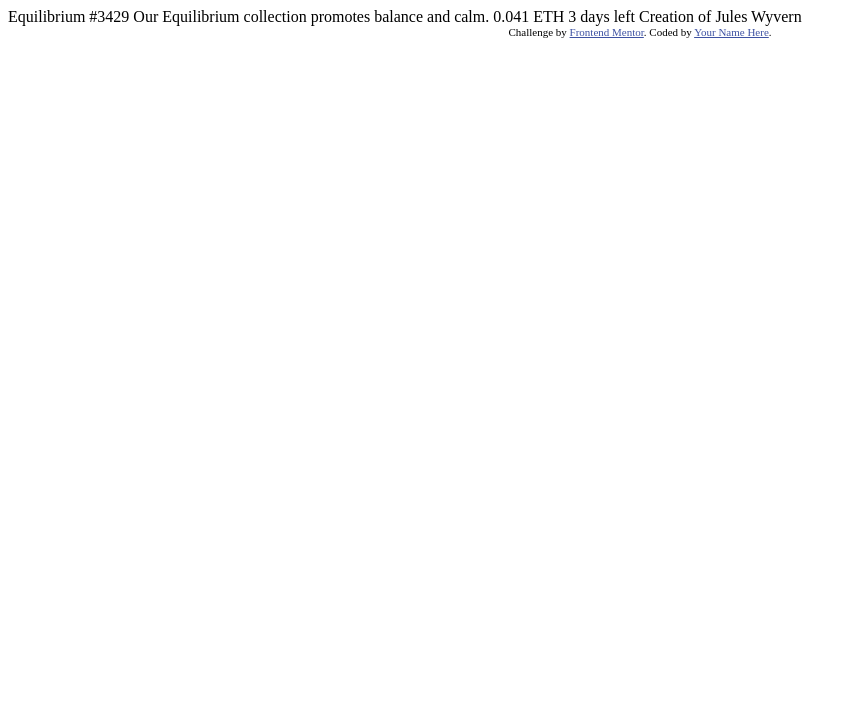
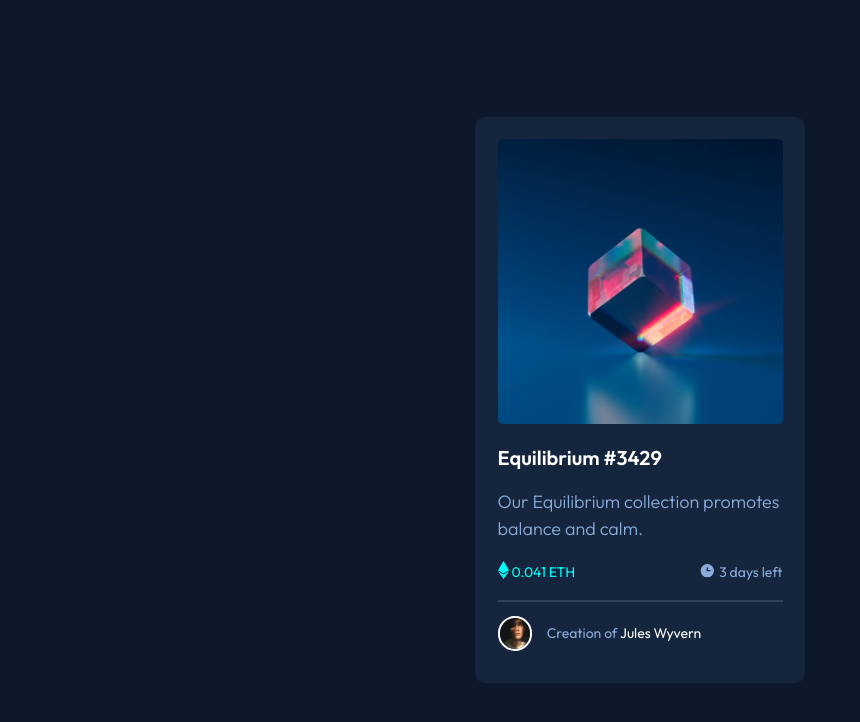
Before and after one commit to Bouyyah/NFT-Preview-card, a plain HTML site: page index.html in a window 1280 px wide. Shown: the whole page, without its empty margins (0-860 px from the left). Drawn offline with Linux system fonts and the light colour scheme.

Commit message:
All styles done

```diff
--- a/index.html
+++ b/index.html
@@ -1,33 +1,59 @@
 <!DOCTYPE html>
 <html lang="en">
   <head>
-  <meta charset="UTF-8">
-  <meta name="viewport" content="width=device-width, initial-scale=1.0"> <!-- displays site properly based on user's device -->
-
-  <link rel="icon" type="image/png" sizes="32x32" href="./images/favicon-32x32.png">
+    <meta charset="UTF-8" />
+    <meta name="viewport" content="width=device-width, initial-scale=1.0" />
+    <link rel="preconnect" href="https://fonts.googleapis.com" />
+    <link rel="preconnect" href="https://fonts.gstatic.com" crossorigin />
+    <link
+      href="https://fonts.googleapis.com/css2?family=Karla&family=Outfit:wght@300;400;600&display=swap"
+      rel="stylesheet"
+    />
+    <link rel="stylesheet" href="./css/main.css" />
+    <link
+      rel="icon"
+      type="image/png"
+      sizes="32x32"
+      href="./images/favicon-32x32.png"
+    />
 
     <title>Frontend Mentor | NFT preview card component</title>
-
-  <!-- Feel free to remove these styles or customise in your own stylesheet 👍 -->
-  <style>
-    .attribution { font-size: 11px; text-align: center; }
-    .attribution a { color: hsl(228, 45%, 44%); }
-  </style>
   </head>
   <body>
+    <main class="card">
+      <div class="card--image">
+        <img
+          src="./images/image-equilibrium.jpg"
+          alt="Equilibrium"
+          class="card--image__bg"
+        />
+        <div class="card--image__fg">
+          <img src="./images/icon-view.svg" alt="eye" class="card--image__fg--image" />
+        </div>
 
-  Equilibrium #3429
+      </div>
 
+      <h1 class="card--title">Equilibrium #3429</h1>
+      <p class="card--text">
         Our Equilibrium collection promotes balance and calm.
-
-  0.041 ETH
-  3 days left
-
-  Creation of Jules Wyvern
-
-  <div class="attribution">
-    Challenge by <a href="https://www.frontendmentor.io?ref=challenge" target="_blank">Frontend Mentor</a>.
-    Coded by <a href="#">Your Name Here</a>.
+      </p>
+      <div class="card--infos">
+        <span class="card--infos__price">
+          <img src="./images/icon-ethereum.svg" alt="etherium svg" /> 0.041
+          ETH</span
+        >
+        <span class="card--infos__time">
+          <img src="./images/icon-clock.svg" alt="clock svg" /> 3 days left
+        </span>
       </div>
+      <div class="card--avatar">
+        <img
+          src="./images/image-avatar.png"
+          alt="avatar"
+          class="card--avatar__image"
+        />
+        <p class="card--avatar__desc">Creation of <span>Jules Wyvern</span></p>
+      </div>
+    </main>
   </body>
 </html>
--- a/scss/_reset.scss
+++ b/scss/_reset.scss
@@ -46,7 +46,7 @@ a:not([class]) {
 img,
 picture {
   max-width: 100%;
-  display: block;
+  // display: block;
 }
 
 /* Inherit fonts for inputs and buttons */
--- /dev/null
+++ b/scss/_variables.scss
@@ -0,0 +1,6 @@
+$softBlue : hsl(215, 51%, 70%);
+$cyan : hsl(178, 100%, 50%);
+$darkBlueMain : hsl(217, 54%, 11%);
+$darkBlueCard : hsl(216, 50%, 16%);
+$darkBlueLine : hsl(215, 32%, 27%);
+$white : hsl(0, 0%, 100%);
--- a/scss/main.scss
+++ b/scss/main.scss
@@ -1 +1,121 @@
-@import 'reset';
+@import "reset";
+@import "variables";
+html {
+  font-size: 62.5%;
+}
+
+body {
+  font-family: "Karla", sans-serif;
+  font-family: "Outfit", sans-serif;
+  background-color: $darkBlueMain;
+  display: flex;
+  justify-content: center;
+  align-items: center;
+}
+
+.card {
+  width: 33rem;
+  background-color: $darkBlueCard;
+  padding: 2.25rem;
+  border-radius: 1rem;
+
+  &--image {
+    position: relative;
+
+    &:hover {
+      .card--image__fg {
+        cursor: pointer;
+        display: flex;
+        justify-content: center;
+        align-items: center;
+        width: 100%;
+        height: 100%;
+        position: absolute;
+        top: 50%;
+        left: 50%;
+        transform: translate(-50%, -50%);
+        border-radius: 0.5rem;
+        background-color: rgba($cyan, 0.35);
+      }
+    }
+
+    &__bg {
+      position: relative;
+      border-radius: 0.5rem;
+    }
+    &__fg {
+      display: none;
+    }
+  }
+
+  &--title {
+    color: $white;
+    font-weight: 600;
+    margin: 1.5rem 0;
+
+    &:hover {
+      color: $cyan;
+      cursor: pointer;
+    }
+  }
+
+  &--text {
+    color: $softBlue;
+    font-size: 1.8rem;
+    font-weight: 300;
+  }
+
+  &--infos {
+    display: flex;
+    justify-content: space-between;
+    align-items: center;
+    padding: 1.7rem 0;
+    border-bottom: 2px solid $darkBlueLine;
+
+    &__price {
+      text-align: center;
+      color: $cyan;
+      font-size: 1.4rem;
+      font-weight: 400;
+
+      img {
+        position: relative;
+        top: 0.2rem;
+      }
+    }
+    &__time {
+      color: $softBlue;
+      font-size: 1.4rem;
+      img {
+        position: relative;
+        top: 0.2rem;
+      }
+    }
+  }
+
+  &--avatar {
+    display: flex;
+    padding: 1.4rem 0 1rem 0;
+    align-items: center;
+    &__image {
+      width: 12%;
+      border: 2px solid $white;
+      border-radius: 50%;
+    }
+
+    &__desc {
+      color: $softBlue;
+      font-size: 1.4rem;
+      margin-left: 1.5rem;
+
+      span {
+        color: $white;
+
+        &:hover {
+          color: $cyan;
+          cursor: pointer;
+        }
+      }
+    }
+  }
+}
```
Also changed, not shown: css/main.css, 1 other file. Lines whose indentation alone changed are shown as unchanged.
